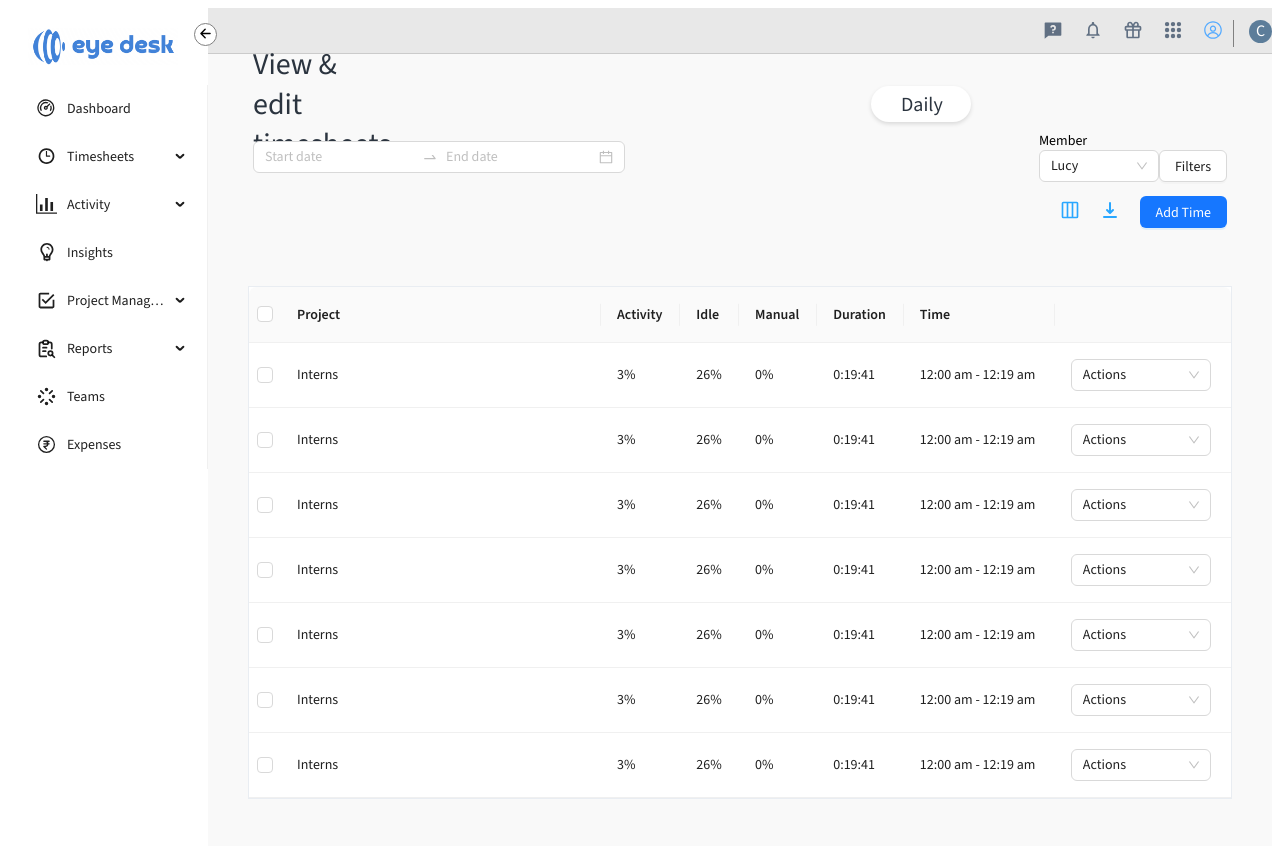
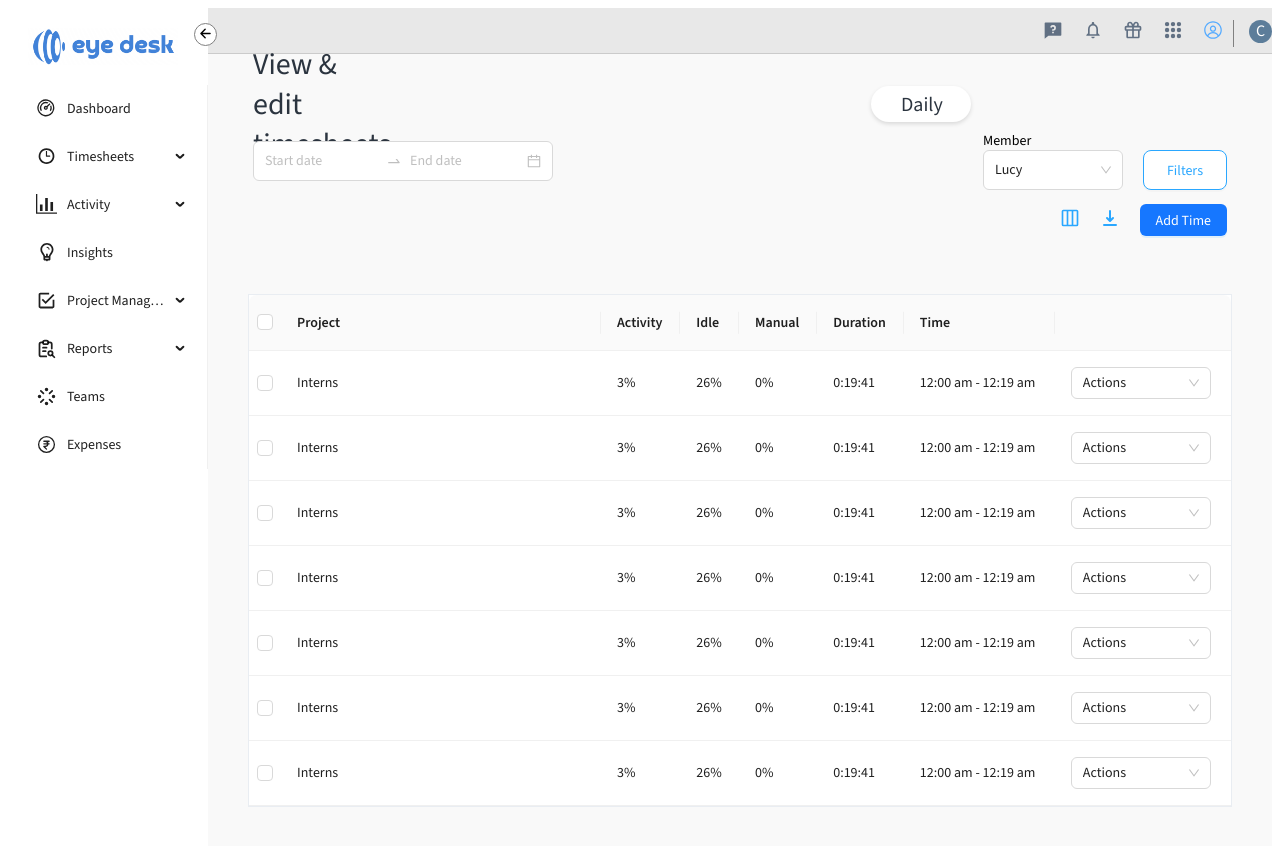
Before and after one commit to sinchana-P/eye-desk, a React (Vite) app: page /timesheets in a window 1280 px wide. Shown: the top 846 px of the page. Built offline with nearby package versions, Linux system fonts and the light colour scheme.

Commit message:
updates in timesheets

```diff
--- a/src/scenes/timesheets/index.tsx
+++ b/src/scenes/timesheets/index.tsx
@@ -138,19 +138,20 @@ export const Timesheets = () => {
 
             <div className="row-two">
             <div>
-                    <RangePicker
+              <RangePicker
+                style={{ height: '40px', width: '300px' }}
                     // showTime={{ format: 'HH:mm' }}
                     format="YYYY-MM-DD HH:mm"
                     // onChange={onChange}
                     // onOk={onOk}
-                />
+              />
             </div>
                 <div className='row-two-right'>
                 <div>
                     <p>Member</p>
                     <Select
                         defaultValue="lucy"
-                        style={{ width: 120 }}
+                        style={{ height: '40px', width: '140px' }}
                         // onChange={handleChange}
                         options={[
                             { value: 'jack', label: 'Jack' },
@@ -159,7 +160,7 @@ export const Timesheets = () => {
                         ]}
                     />
                 </div>
-                <Button>Filters</Button>
+                <div className='filter-btn'><Button style={{ border: '1px solid #2aa7ff', borderRadius: '8px', color: '#2aa7ff', height: '40px', width: '84px' }}>Filters</Button></div>
             </div>
             </div>
 
--- a/src/scenes/timesheets/timesheets.css
+++ b/src/scenes/timesheets/timesheets.css
@@ -68,6 +68,9 @@
   justify-content: space-between;
   align-items: flex-end;
 }
+.row-two-right .filter-btn {
+  margin-left: 20px;
+}
 .row-two-right div > p {
   margin: 0;
 }
--- a/src/scenes/timesheets/timesheets.less
+++ b/src/scenes/timesheets/timesheets.less
@@ -91,10 +91,16 @@
 }
 
 .row-two-right {
+
     display: flex;
     flex-direction: row;
     justify-content: space-between;
     align-items: flex-end;
+}
+.row-two-right .filter-btn {
+    margin-left: 20px;
+    // border: 1px solid #2aa7ff;
+    // color: #2aa7ff;
 }
 
 .row-two-right div>p{
```
